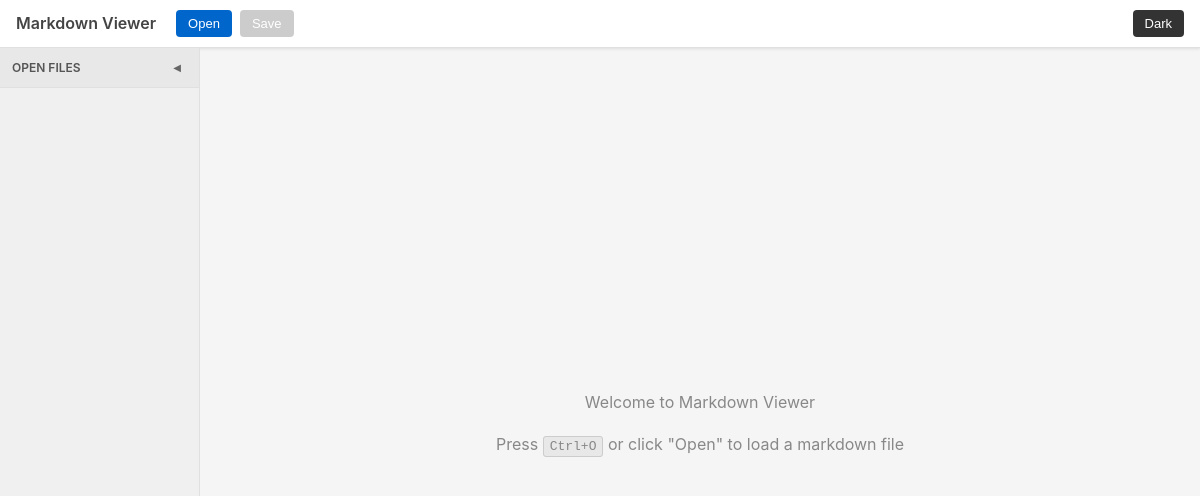
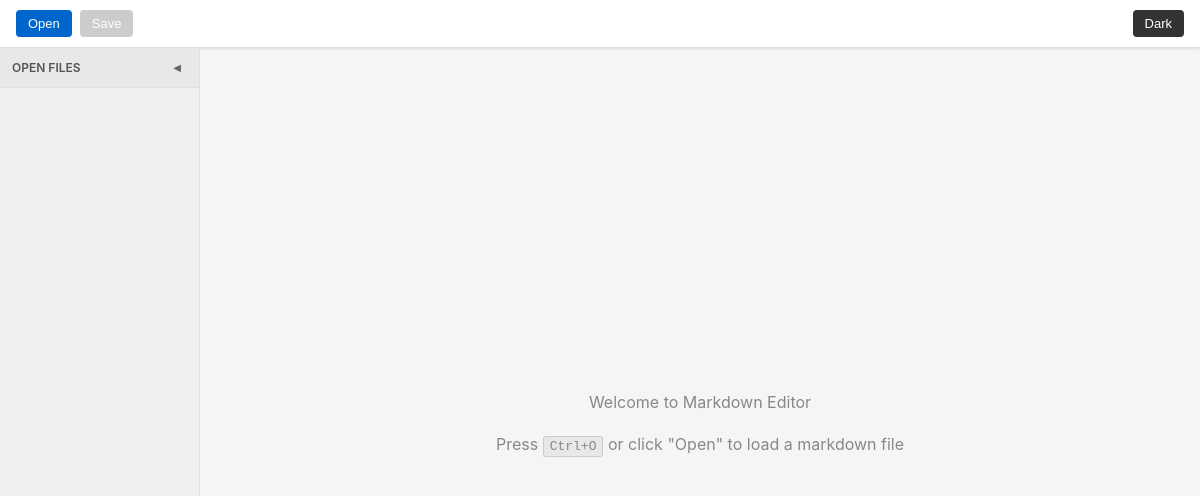
Before and after one commit to donvito/markdown-editor, an Electron app: page index.html in a window 1200 px wide. Shown: the top 496 px of the page. Drawn offline with Linux system fonts and the light colour scheme; no server answers.

Commit message:
Add icon and update title and description for Markdown Editor
- Introduced a new icon for the application.
- Changed the title from "Markdown Viewer" to "Markdown Editor" in index.html.
- Updated the welcome message to reflect the new title.
- Modified the package.json description to specify it as a Markdown editor.

```diff
--- a/index.html
+++ b/index.html
@@ -4,13 +4,12 @@
   <meta charset="UTF-8">
   <meta name="viewport" content="width=device-width, initial-scale=1.0">
   <meta http-equiv="Content-Security-Policy" content="default-src 'self'; script-src 'self' 'unsafe-inline'; style-src 'self' 'unsafe-inline'">
-  <title>Markdown Viewer</title>
+  <title>Markdown Editor</title>
   <link rel="stylesheet" href="styles.css">
 </head>
 <body>
   <div class="container">
     <header>
-      <h1>Markdown Viewer</h1>
       <div class="toolbar">
         <button id="open-btn">Open</button>
         <button id="save-btn" disabled>Save</button>
@@ -35,7 +34,7 @@
       </aside>
       <div class="main-content">
         <div id="welcome" class="welcome">
-          <p>Welcome to Markdown Viewer</p>
+          <p>Welcome to Markdown Editor</p>
           <p>Press <kbd>Ctrl+O</kbd> or click "Open" to load a markdown file</p>
         </div>
         <div id="editor-container" class="editor-container" style="display: none;">
--- a/main.js
+++ b/main.js
@@ -15,6 +15,7 @@ function createWindow() {
   mainWindow = new BrowserWindow({
     width: 1200,
     height: 800,
+    icon: path.join(__dirname, 'icon.png'),
     webPreferences: {
       nodeIntegration: false,
       contextIsolation: true,
--- a/package.json
+++ b/package.json
@@ -1,7 +1,8 @@
 {
   "name": "markdown-editor",
+  "productName": "Markdown Editor",
   "version": "1.0.0",
-  "description": "A simple Markdown viewer and editor for Mac, Windows and Linux",
+  "description": "A simple Markdown editor for Mac, Windows and Linux",
   "main": "main.js",
   "scripts": {
     "start": "electron ."
```
Also changed, not shown: icon.png (added).
